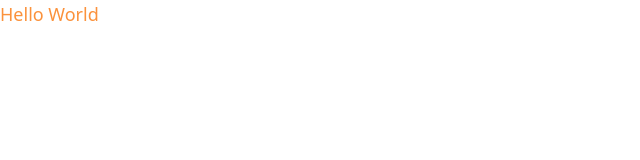
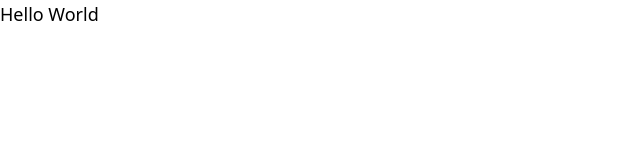
Before and after one commit to victorbruce/ecommerce-product, a React (Vite) app: page / in a window 1280 px wide. Shown: the top 160 px of the page, without its empty margins (0-640 px from the left). Built offline with nearby package versions, Linux system fonts and the light colour scheme.

Commit message:
app colors

```diff
--- a/src/index.css
+++ b/src/index.css
@@ -1,3 +1,23 @@
+:root {
+	--orange: hsl(26, 100%, 55%);
+	--paleOrange: hsl(25, 100%, 94%);
+	--verDarkBlue: hsl(220, 13%, 13%);
+	--darkGrayishBlue: hsl(219, 9%, 45%);
+	--grayishBlue: hsl(220, 14%, 75%);
+	--lightGrayishBlue: hsl(223, 64%, 98%);
+	--white: hsl(0, 0%, 100%);
+	--black: hsl(0, 0%, 0%);
+}
+
 @tailwind base;
 @tailwind components;
 @tailwind utilities;
+
+body {
+	font-size: 16px;
+}
+
+
+.container {
+  @apply max-w-7xl mx-auto px-4;
+}
--- a/tailwind.config.js
+++ b/tailwind.config.js
@@ -2,7 +2,28 @@
 export default {
   content: ["./index.html", "./src/**/*.{js,ts,jsx,tsx}"],
   theme: {
-    extend: {},
+    extend: {
+      colors: {
+        orange: "var(--orange)",
+        paleOrange: "var(--paleOrange)",
+        veryDarkBlue: "var(--veryDarkBlue)",
+        darkGrayishBlue: "var(--darkGrayishBlue)",
+        grayishBlue: "var(--grayishBlue)",
+        lightGrayishBlue: "var(--lightGrayishBlue)",
+        white: "var(--white)",
+        black: "var(--black)",
+      },
+      textColor: {
+        orange: "var(--orange)",
+        paleOrange: "var(--paleOrange)",
+        veryDarkBlue: "var(--veryDarkBlue)",
+        darkGrayishBlue: "var(--darkGrayishBlue)",
+        grayishBlue: "var(--grayishBlue)",
+        lightGrayishBlue: "var(--lightGrayishBlue)",
+        white: "var(--white)",
+        black: "var(--black)",
+      },
+    },
   },
   plugins: [],
 };
```
